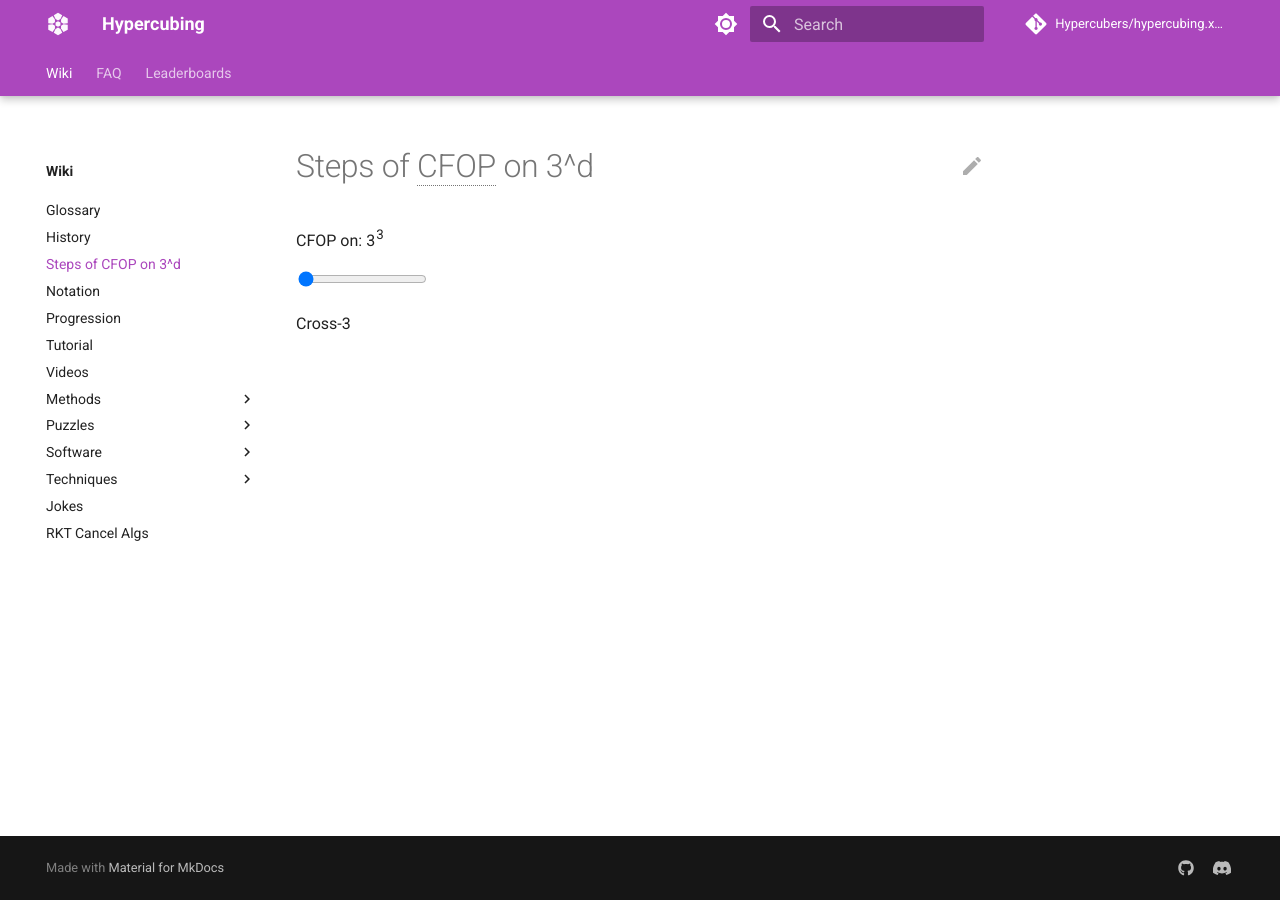
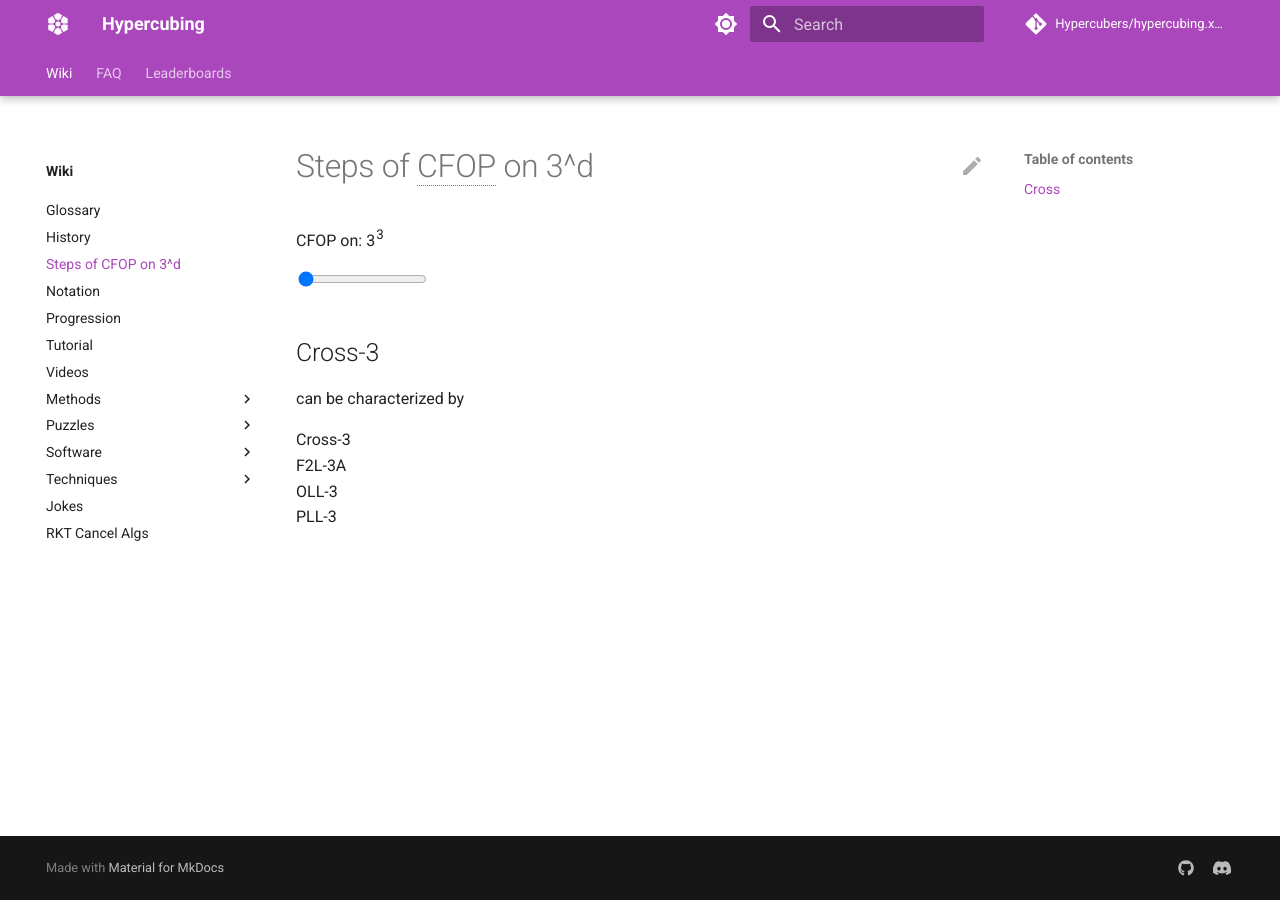
Before and after one commit to Hypercubers/hypercubing.xyz, an MkDocs documentation site: the page built from docs/ndCFOPgen.md, in a window 1280 px wide. Built offline with MkDocs 1.6.1 and Material for MkDocs 9.7.7, drawn with Linux system fonts in a browser that asks for light colours; comment, search, counter and statistics services are not loaded.

Commit message:
fix it but not really yet

```diff
--- a/docs/ndCFOPgen.md
+++ b/docs/ndCFOPgen.md
@@ -3,6 +3,11 @@
 
 <p>CFOP on: 3<sup><span id="sliderDisplay">5</span></sup></p>
 <input type="range" min="3" max="10" value="3" class="slider" id="myRange">
+
+
+## Cross
+
+<p id="cross"></p> can be characterized by
 
 <p id="text"></p>
 
@@ -19,10 +24,18 @@
 
 
     function myFunction(dim) {
+        // displays cross-n
         message_text = "Cross-" + dim + "<br>";
+        // displays F2L-(dim)(letter), n times
+        for(var i = 1; i<(dim-1); i++) {
+            message_text = message_text + "F2L-"+dim+String.fromCharCode('A'.charCodeAt() + i-1)+"<br>";
+        }
+        message_text += "OLL-" + dim + "<br>";
+        message_text += "PLL-" + dim + "<br>";
 
         //updates the text at the very end
         document.getElementById("text").innerHTML = message_text;
+        document.getElementById("cross").innerHTML = "Cross-" + dim;
     }
 
 myFunction(3);
```
